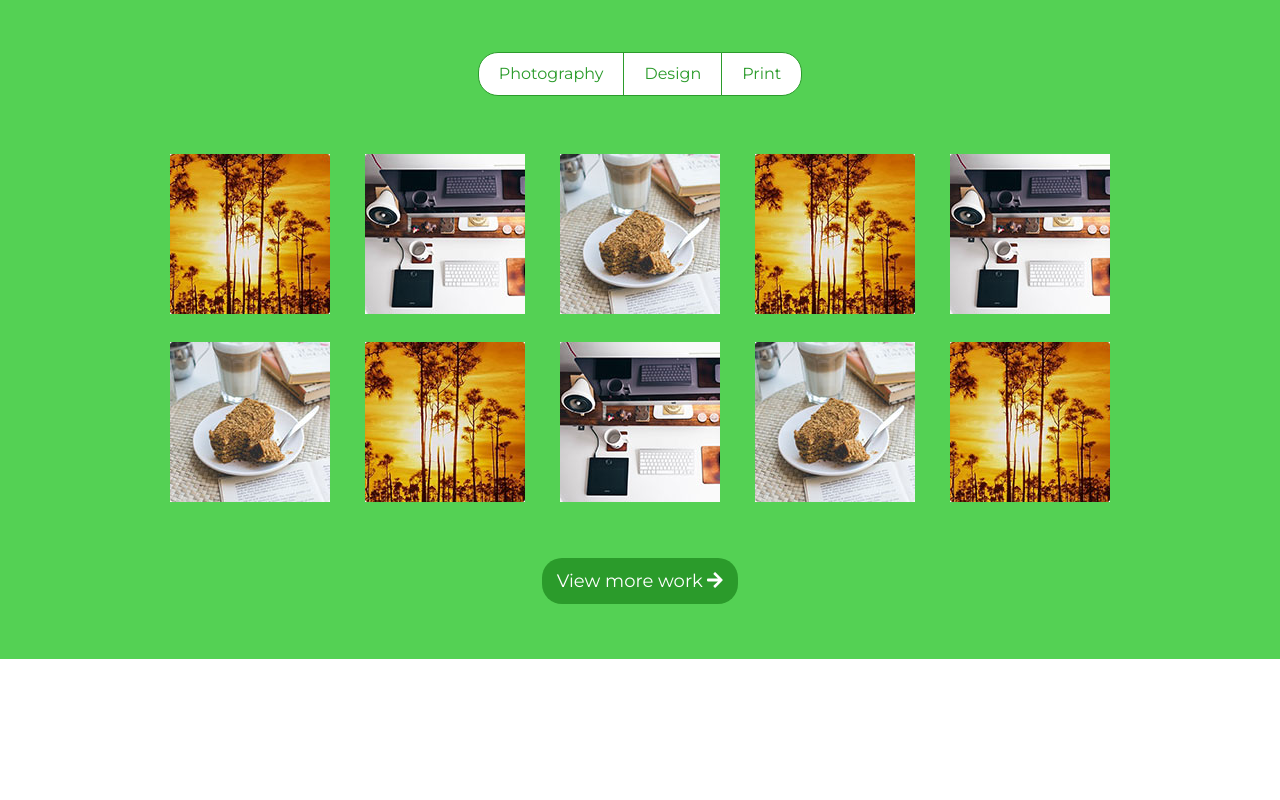
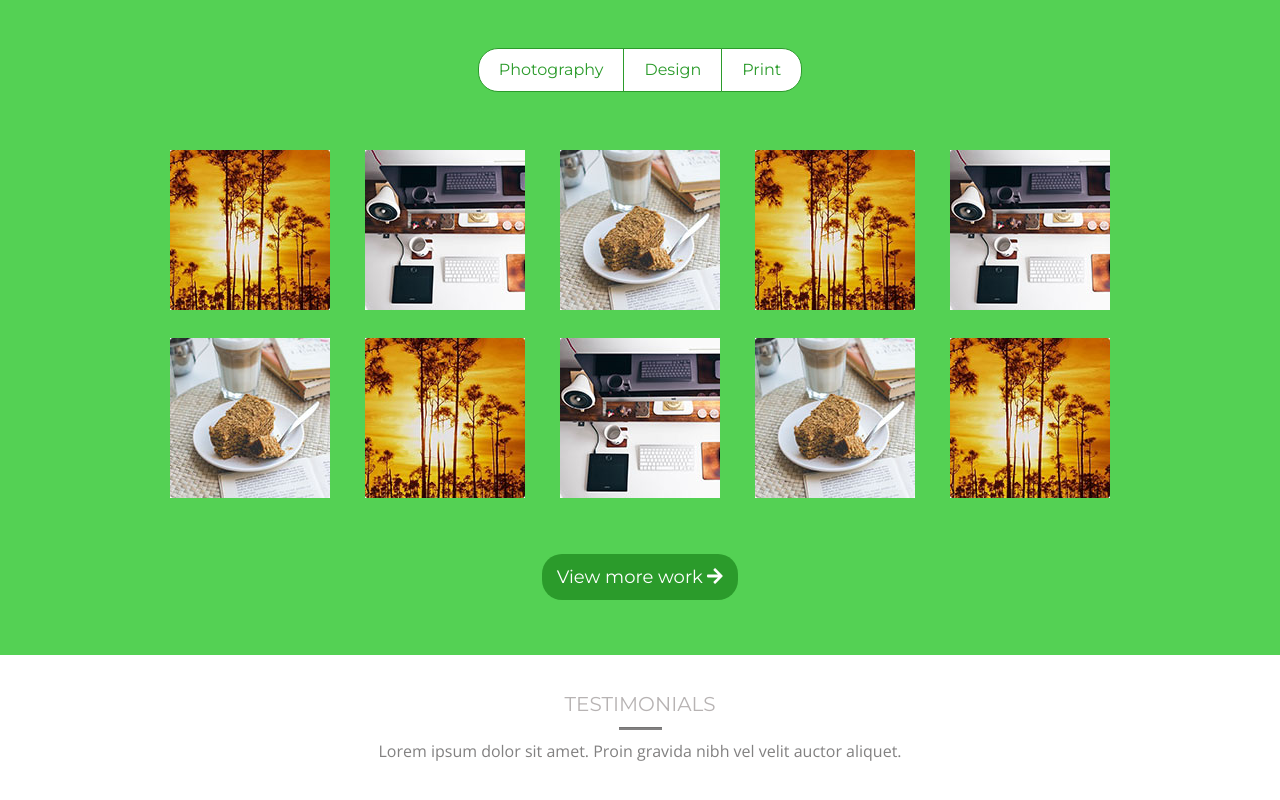
Before and after one commit to rifat-H/switch-bootstrap, a website built with Parcel: page src/index.html in a window 1280 px wide. Shown: the part 1378-2178 px from the top of the page. Before the commit the page ends 2037 px from the top, so only its background shows below. Built offline with nearby package versions, Linux system fonts and the light colour scheme.

Commit message:
testimonial head done

```diff
--- a/src/index.html
+++ b/src/index.html
@@ -255,7 +255,17 @@
     <!-- portfolio end -->
 
     <!-- testimonials start -->
-    <section class="testimonials"></section>
+    <section class="testimonials">
+        <div class="testimonials-head">
+            <h1 class="hed">TESTIMONIALS</h1>
+            <hr class="hed-hr">
+            <p class="hed-2">Lorem ipsum dolor sit amet. Proin gravida nibh vel velit auctor aliquet.</p>
+        </div>
+
+
+
+
+    </section>
     <!-- testimonials end -->
 
     <!-- client start -->
--- a/src/scss/_style.scss
+++ b/src/scss/_style.scss
@@ -27,7 +27,9 @@ body {
 
 .hed-hr {
     width: 43px;
-    height: 1px;
+    height: 2px;
+    margin: 13px auto;
+
 }
 
 // common css end
@@ -136,7 +138,6 @@ header {
         }
 
         hr {
-            margin: 13px auto;
             background-color: $grey2;
 
         }
@@ -262,7 +263,25 @@ header {
 //<!-- portfolio end -->
 
 //<!-- testimonials start -->
-.testimonials {}
+.testimonials {
+    padding-top: 39px;
+    padding-bottom: 60px;
+    .testimonials-head {
+        text-align: center;
+        h1 {
+            color: $grey1;
+        }
+
+        hr {
+            background-color: $grey2;
+            height: 2px;
+        }
+
+        p {
+            color: $grey2;
+        }
+    }
+}
 
 //<!-- testimonials end -->
 
```
